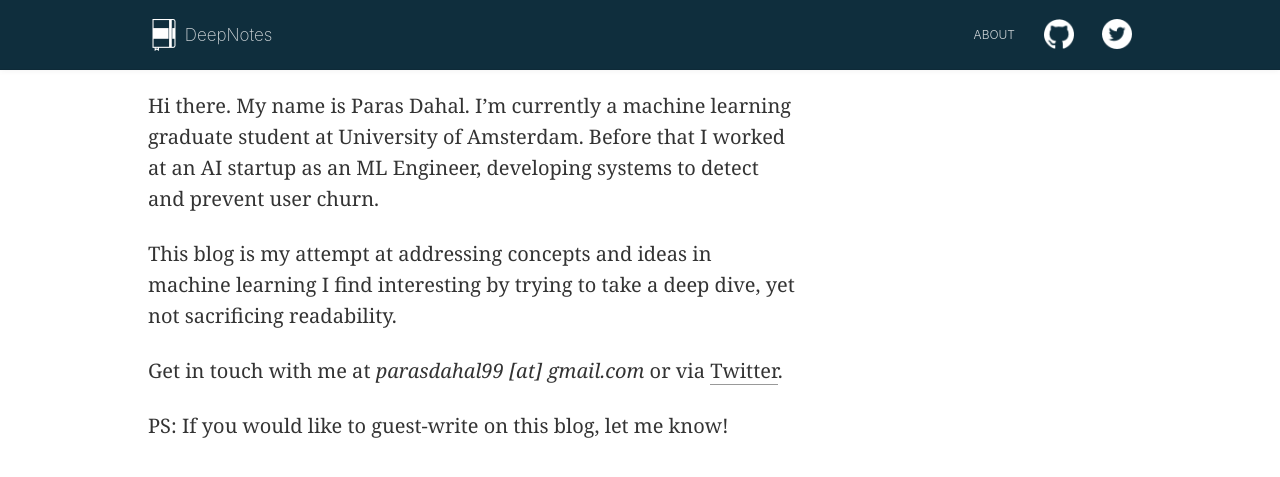
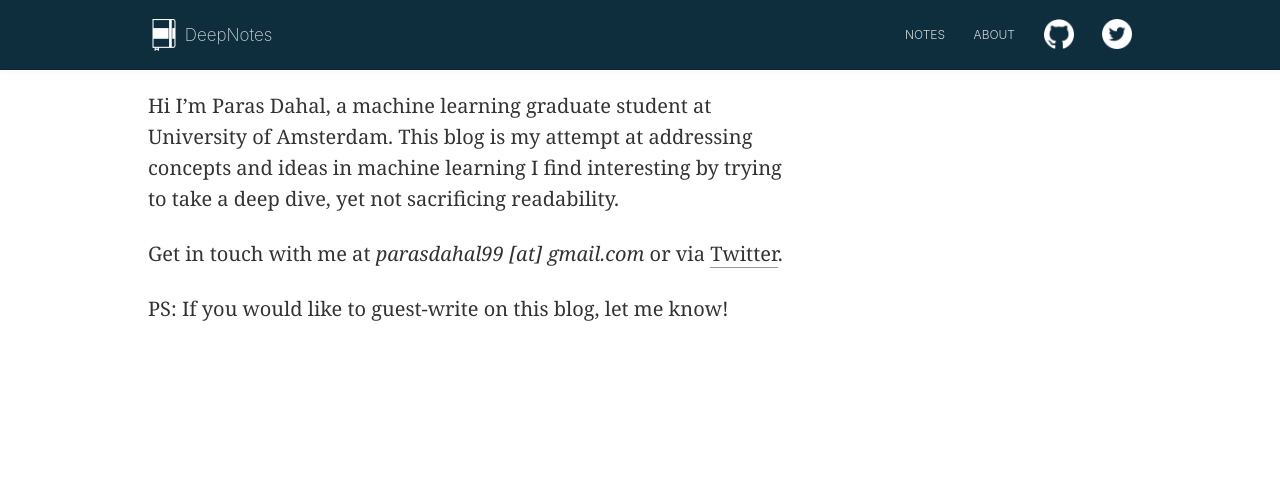
Before and after one commit to parasdahal/deepnotes, a Jekyll site: the page built from about.md, in a window 1280 px wide. Shown: the top 477 px of the page. Built offline with Jekyll 4.4.1, drawn with Linux system fonts in a browser that asks for light colours.

Commit message:
Added link to notes and updated about

```diff
--- a/_includes/header.html
+++ b/_includes/header.html
@@ -28,6 +28,7 @@
           src="public/images/deepnote-logo.png"
       /></a>
       {% endcomment %}
+      <a href="https://notesonai.com/" target="_blank">Notes</a>
       <a href="/about">About</a>
       <a href="https://github.com/parasdahal" class="social"
         ><img src="/public/images/github.png"
--- a/about.md
+++ b/about.md
@@ -3,11 +3,8 @@ layout: page
 title: About
 ---
 
+Hi I'm Paras Dahal, a machine learning graduate student at University of Amsterdam. This blog is my attempt at addressing concepts and ideas in machine learning I find interesting by trying to take a deep dive, yet not sacrificing readability.
 
-Hi there. My name is Paras Dahal. I'm currently a machine learning graduate student at University of Amsterdam. Before that I worked at an AI startup as an ML Engineer, developing systems to detect and prevent user churn.
-
-This blog is my attempt at addressing concepts and ideas in machine learning I find interesting by trying to take a deep dive, yet not sacrificing readability.
-
-Get in touch with me at *parasdahal99 [at] gmail.com* or via [Twitter](http://twitter.com/parasdahal).
+Get in touch with me at _parasdahal99 [at] gmail.com_ or via [Twitter](http://twitter.com/parasdahal).
 
 PS: If you would like to guest-write on this blog, let me know!
```
